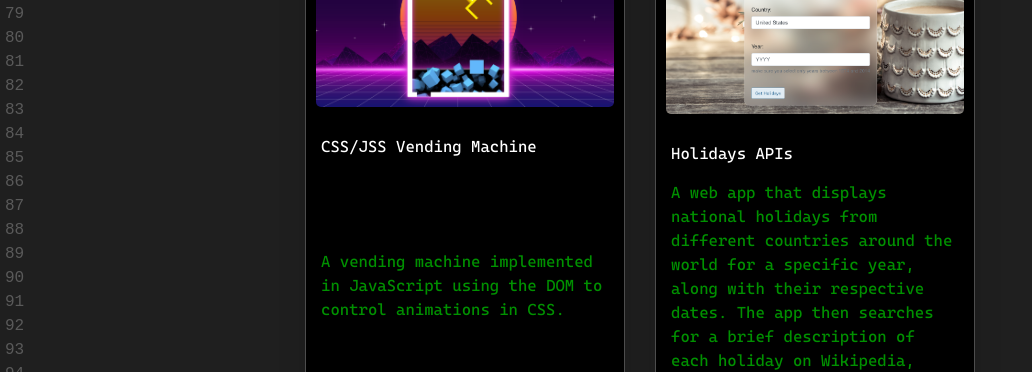
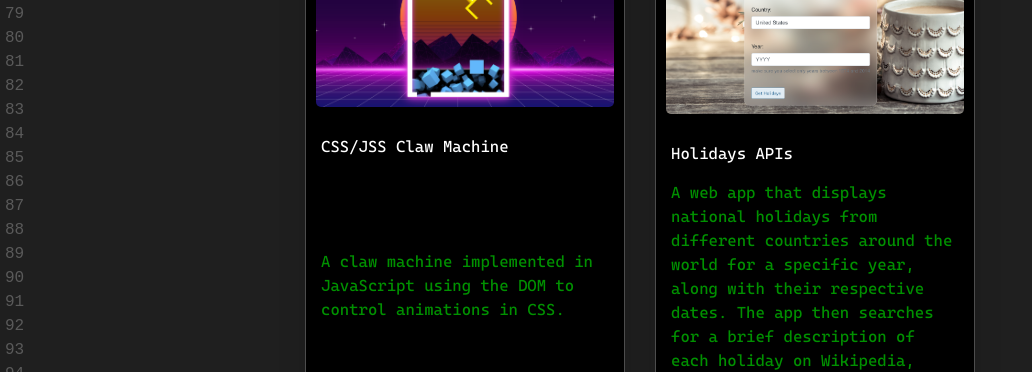
Before and after one commit to diegoarivera35/PortfolioFrontEnd, a React (Vite) app: page / in a window 1280 px wide. Shown: the part 1920-2292 px from the top of the page, without its empty margins (0-1032 px from the left). Built offline with nearby package versions, Linux system fonts and the light colour scheme.

Commit message:
link to Claw Machine project updated

```diff
--- a/src/components/Projects.jsx
+++ b/src/components/Projects.jsx
@@ -82,11 +82,11 @@ const Projects = () => {
         <div className="card">
           <img className="card-img" src={pro5} alt="Card image cap" />
           <div className="card-body">
-            <h3 className="card-title">CSS/JSS Vending Machine</h3>
+            <h3 className="card-title">CSS/JSS Claw Machine</h3>
             <p className="card-text">
-            A vending machine implemented in JavaScript using the DOM to control animations in CSS.
+            A claw machine implemented in JavaScript using the DOM to control animations in CSS.
             </p>
-            <a href="http://127.0.0.1:5502/index.html" className="buton-diego">
+            <a href="https://claw-machine-beta.vercel.app/" className="buton-diego">
             <SiJavascript /> Visit project
             </a>
           </div>
```
